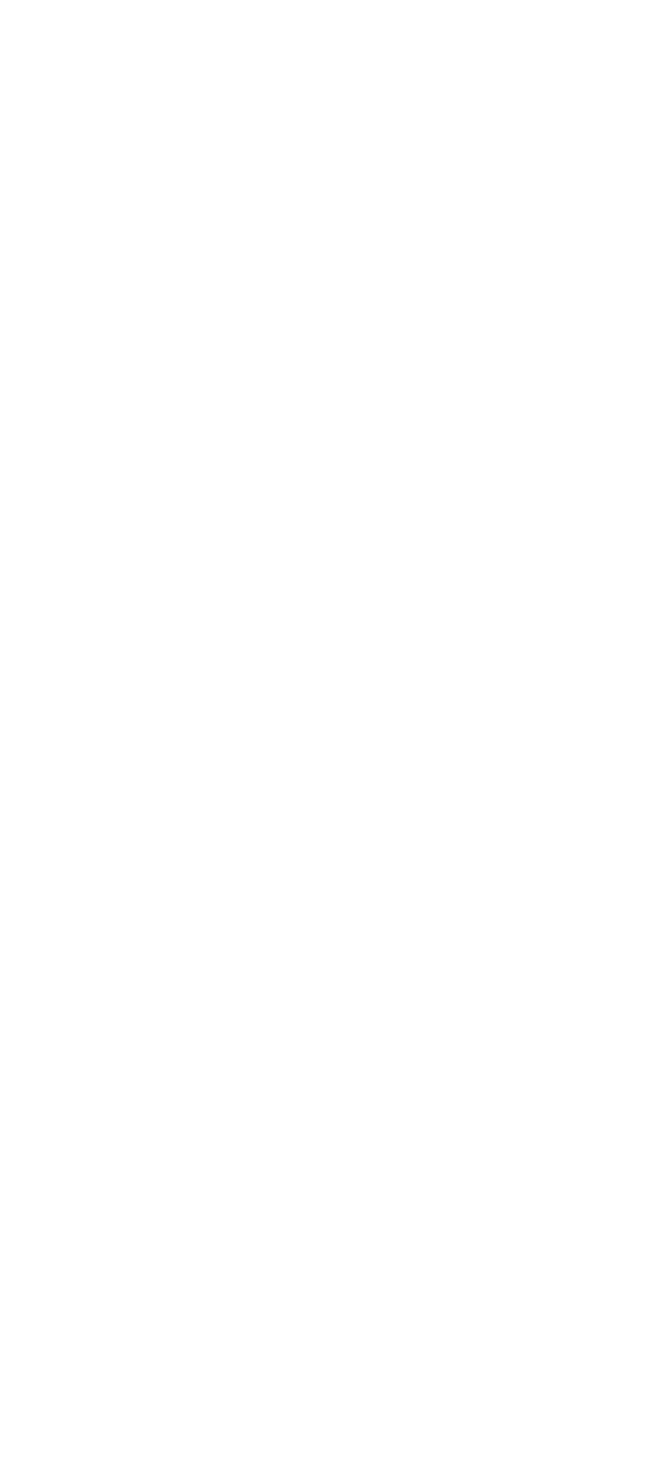
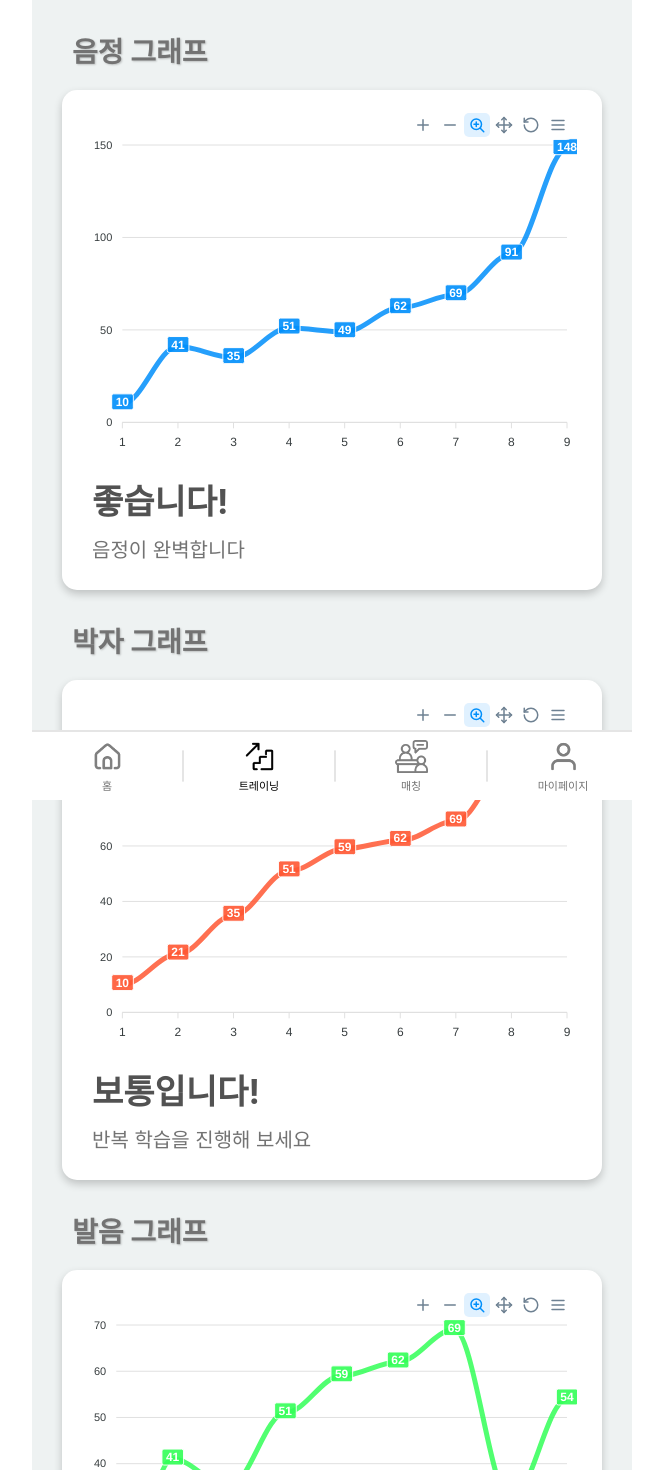
Before and after one commit to 9dongb/ai_vocal_training, a React (Create React App) app in the folder front-end/: page /feedbackChart in a window 1280 px wide. Before the commit this address had no page. Shown: the top 1470 px of the page, without its empty margins (308-971 px from the left). Before the commit the page ends 800 px from the top, so only its background shows below. Built offline with nearby package versions, Linux system fonts and the light colour scheme.

Commit message:
[생성]피드백 페이지 차트 영역 (단일 페이지 병합 예정)

```diff
--- a/front-end/src/App.js
+++ b/front-end/src/App.js
@@ -15,6 +15,7 @@ import Login_member from "./login_member.js";
 import Join_member from "./join_member.js";
 import Feedbacklist_member from "./feedbacklist_member.js";
 import Feedback from "./feedback.js";
+import FeedbackChart from "./feedbackChart.js";
 import ScaleAnalyze from "./scale_analyze.js";
 
 function App() {
@@ -40,6 +41,7 @@ function App() {
           <Route path="/immediate_feedback_analyze" element={<Immediate_feedback_analyze />}></Route>
           <Route path="/Feedbacklist_member" element={<Feedbacklist_member />}></Route>
           <Route path="/feedback" element={<Feedback />}></Route>
+          <Route path="/feedbackChart" element={<FeedbackChart />}></Route>
           <Route path="/scale_analyze" element={<ScaleAnalyze />}></Route>
           <Route path="/" element={<Navigate to="/login" />} /> {/*기본 경로 /login으로 설정 */}
         </Routes>
--- a/front-end/src/feedback.css
+++ b/front-end/src/feedback.css
@@ -13,6 +13,19 @@
   margin: 20px 0px 30px 0px;
   display: flex;
   justify-content: space-between;
+  align-items: center;
+}
+.feedback_chart_component {
+  height: 500px;
+  display: block;
+}
+
+.feedback_chart {
+  padding: 20px;
+  padding-left: 10px;
+  padding-bottom: 0px;
+  display: flex;
+  justify-content: center; /* 가로 가운데 정렬 */
   align-items: center;
 }
 
--- /dev/null
+++ b/front-end/src/feedbackChart.js
@@ -0,0 +1,157 @@
+import React, { useState } from "react";
+import "./feedback.css";
+import "./common/root.css";
+import Footer from "./common/Footer";
+import Chart from "react-apexcharts";
+
+function FeedbackChart() {
+  const [tuneChartData, setTuneChartData] = useState({
+    series: [
+      {
+        name: "Tune Data",
+        data: [10, 41, 35, 51, 49, 62, 69, 91, 148],
+      },
+    ],
+    options: {
+      chart: {
+        //height: 350,
+        //type: "line",
+        zoom: {
+          enabled: true,
+        },
+      },
+      //colors: ["#FF5733", "#33FF57"],
+      dataLabels: {
+        enabled: true,
+      },
+      stroke: {
+        curve: "smooth",
+      },
+      title: {
+        text: "",
+        align: "left",
+      },
+      xaxis: {
+        //categories: ["Jan", "Feb", "Mar", "Apr", "May", "Jun", "Jul", "Aug", "Sep"],
+      },
+      tooltip: {
+        enabled: true,
+      },
+    },
+  });
+  const [beatChartData, setBeatChartData] = useState({
+    series: [
+      {
+        name: "Beat Data",
+        data: [10, 21, 35, 51, 59, 62, 69, 91, 90],
+      },
+    ],
+    options: {
+      chart: {
+        //height: 350,
+        //type: "line",
+        zoom: {
+          enabled: true,
+        },
+      },
+
+      colors: ["#FF5733"],
+      dataLabels: {
+        enabled: true,
+      },
+      stroke: {
+        curve: "smooth",
+      },
+      title: {
+        text: "",
+        align: "left",
+      },
+      xaxis: {
+        //categories: ["Jan", "Feb", "Mar", "Apr", "May", "Jun", "Jul", "Aug", "Sep"],
+      },
+      tooltip: {
+        enabled: true,
+      },
+    },
+  });
+  const [pronunciationChartData, setPronunciationChartData] = useState({
+    series: [
+      {
+        name: "Pronunciation Data",
+        data: [10, 41, 35, 51, 59, 62, 69, 32, 54],
+      },
+    ],
+    options: {
+      chart: {
+        //height: 350,
+        //type: "line",
+        zoom: {
+          enabled: true,
+        },
+      },
+      colors: ["#33FF57"],
+      dataLabels: {
+        enabled: true,
+      },
+      stroke: {
+        curve: "smooth",
+      },
+      title: {
+        text: "",
+        align: "left",
+      },
+      xaxis: {
+        //categories: ["Jan", "Feb", "Mar", "Apr", "May", "Jun", "Jul", "Aug", "Sep"],
+      },
+      tooltip: {
+        enabled: true,
+      },
+    },
+  });
+
+  return (
+    <div className="body">
+      <div className="container">
+        <div className="feedback">
+          <div className="header_title">음정 그래프</div>
+
+          <div className="feedback_component feedback_chart_component">
+            <div className="feedback_chart">
+              <Chart options={tuneChartData.options} series={tuneChartData.series} type="line" width={500} height={350} />
+            </div>
+            <div>
+              <div className=" feedback_header">좋습니다!</div>
+              <div className=" feedback_text">음정이 완벽합니다</div>
+            </div>
+          </div>
+
+          <div className="header_title">박자 그래프</div>
+
+          <div className="feedback_component feedback_chart_component">
+            <div className="feedback_chart">
+              <Chart options={beatChartData.options} series={beatChartData.series} type="line" width={500} height={350} />
+            </div>
+            <div>
+              <div className="feedback_song_info_songname feedback_header">보통입니다!</div>
+              <div className="feedback_song_info_singer feedback_text">반복 학습을 진행해 보세요</div>
+            </div>
+          </div>
+
+          <div className="header_title">발음 그래프</div>
+
+          <div className="feedback_component feedback_chart_component">
+            <div className="feedback_chart">
+              <Chart options={pronunciationChartData.options} series={pronunciationChartData.series} type="line" width={500} height={350} />
+            </div>
+            <div>
+              <div className="feedback_song_info_songname feedback_header">많이 부족합니다!</div>
+              <div className="feedback_song_info_singer feedback_text">부족한 부분을 다시 연습해 보세요</div>
+            </div>
+          </div>
+        </div>
+        <Footer activeTab="training" />
+      </div>
+    </div>
+  );
+}
+export default FeedbackChart;
```
